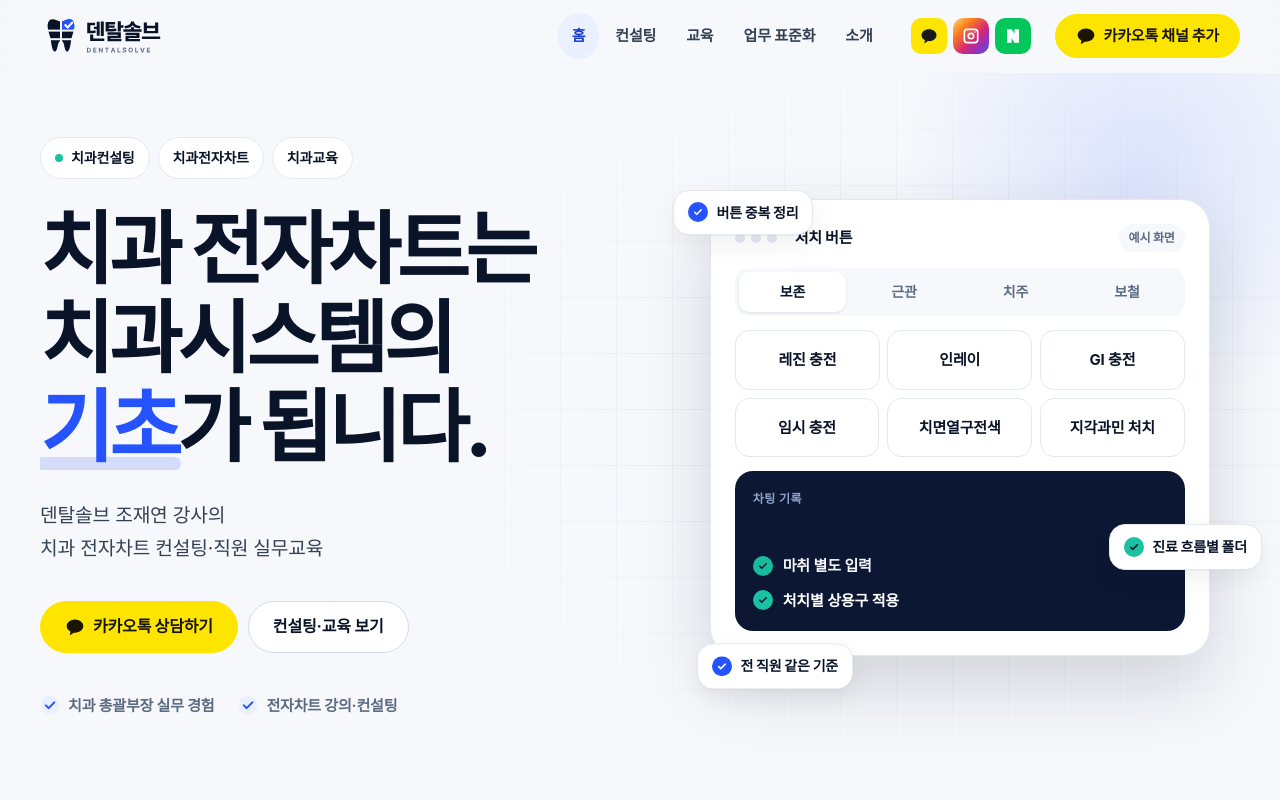
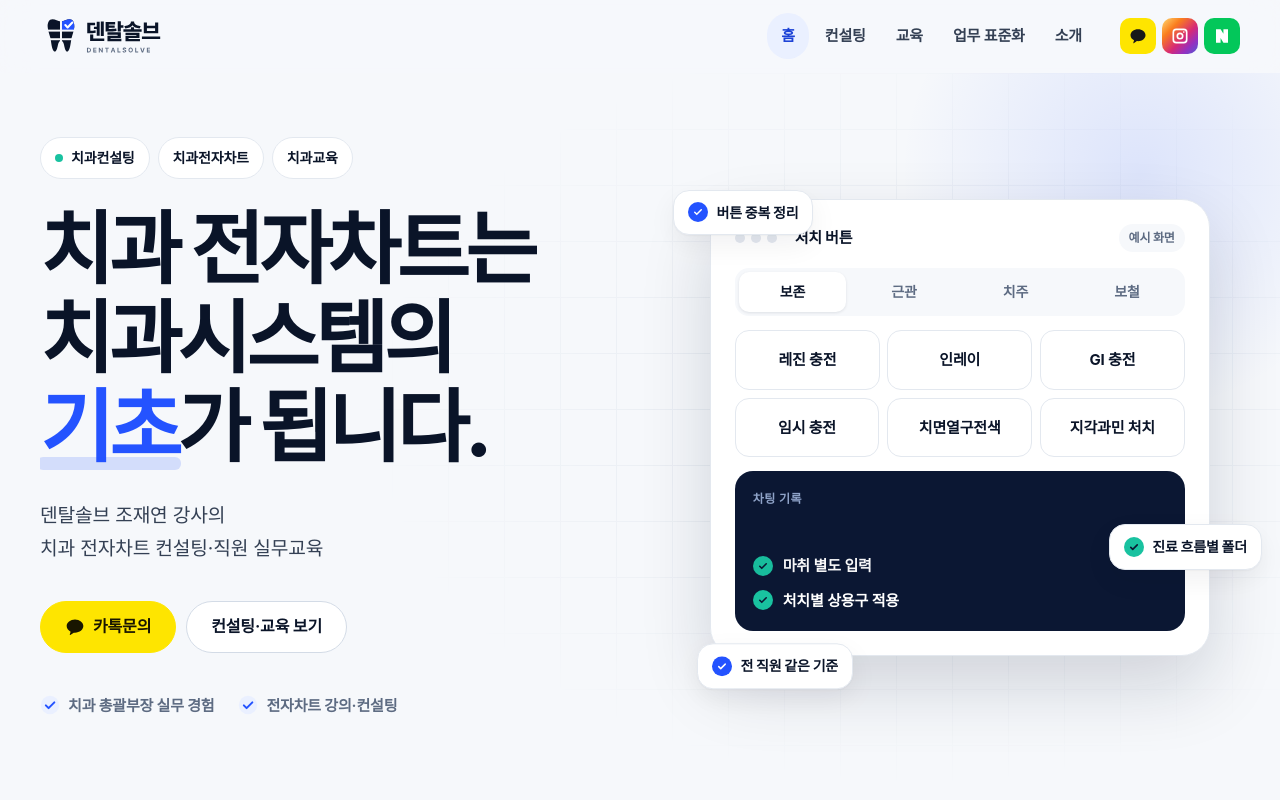
Before and after one commit to maurice2895/maurice2895.github.io, a plain HTML site: page index.html in a window 1280 px wide. Shown: the top 800 px of the page. Drawn offline with Linux system fonts and the light colour scheme; a web font is replaced by a local one.

Commit message:
Use Kakao inquiry label and icon

```diff
--- a/index.html
+++ b/index.html
@@ -309,9 +309,9 @@
 <header class="header">
   <div class="wrap header-in">
     <a class="brand" href="/" aria-label="덴탈솔브 홈"><img class="brand-logo" src="/images/logo.svg?v=2026110407" alt="덴탈솔브" width="186" height="64"></a>
-    <nav class="site-nav" id="site-nav" aria-label="주요 메뉴"><a href="/" aria-current="page">홈</a><a href="/consulting/">컨설팅</a><a href="/oneclick/">교육</a><a href="/standardization/">업무 표준화</a><a href="/about/">소개</a><a class="nav-kakao" href="https://pf.kakao.com/_AaMvX" target="_blank" rel="noopener noreferrer">카카오톡 채널 추가<span class="sr-only">(새 창)</span></a></nav>
-    <div class="social header-social" aria-label="공식 채널"><a class="kakao" href="https://pf.kakao.com/_AaMvX/chat" target="_blank" rel="noopener noreferrer" aria-label="카카오톡 상담 (새 창)"><svg viewBox="0 0 24 24" aria-hidden="true"><path d="M12 3C6.48 3 2 6.55 2 10.93c0 2.8 1.88 5.25 4.72 6.63l-.96 3.53a.4.4 0 0 0 .6.44l4.18-2.77c.48.06.96.1 1.46.1 5.52 0 10-3.55 10-7.93S17.52 3 12 3z"/></svg></a><a class="instagram" href="https://www.instagram.com/maurice_02875" target="_blank" rel="noopener noreferrer" aria-label="인스타그램 (새 창)"><svg viewBox="0 0 24 24" aria-hidden="true"><path d="M7 2h10a5 5 0 0 1 5 5v10a5 5 0 0 1-5 5H7a5 5 0 0 1-5-5V7a5 5 0 0 1 5-5zm0 2.2A2.8 2.8 0 0 0 4.2 7v10A2.8 2.8 0 0 0 7 19.8h10a2.8 2.8 0 0 0 2.8-2.8V7A2.8 2.8 0 0 0 17 4.2H7zm5 3.1a4.7 4.7 0 1 1 0 9.4 4.7 4.7 0 0 1 0-9.4zm0 2.2a2.5 2.5 0 1 0 0 5 2.5 2.5 0 0 0 0-5zm5.1-3.8a1.1 1.1 0 1 1 0 2.2 1.1 1.1 0 0 1 0-2.2z"/></svg></a><a class="naver" href="https://blog.naver.com/maurice2895" target="_blank" rel="noopener noreferrer" aria-label="네이버 블로그 (새 창)"><svg viewBox="0 0 24 24" aria-hidden="true"><path d="M4 3h6.2l3.7 6.1V3H20v18h-6.1l-3.8-6.2V21H4V3z"/></svg></a></div>
-    <a class="btn btn-kakao header-cta" href="https://pf.kakao.com/_AaMvX" target="_blank" rel="noopener noreferrer">카카오톡 채널 추가<span class="sr-only">(새 창)</span></a>
+    <nav class="site-nav" id="site-nav" aria-label="주요 메뉴"><a href="/" aria-current="page">홈</a><a href="/consulting/">컨설팅</a><a href="/oneclick/">교육</a><a href="/standardization/">업무 표준화</a><a href="/about/">소개</a><a class="nav-kakao" href="https://pf.kakao.com/_AaMvX/chat" target="_blank" rel="noopener noreferrer" aria-label="카톡문의">카톡문의<span class="sr-only">(새 창)</span></a></nav>
+    <div class="social header-social" aria-label="공식 채널"><a class="kakao" href="https://pf.kakao.com/_AaMvX/chat" target="_blank" rel="noopener noreferrer" aria-label="카톡문의 (새 창)"><svg viewBox="0 0 24 24" aria-hidden="true"><path d="M12 3C6.48 3 2 6.55 2 10.93c0 2.8 1.88 5.25 4.72 6.63l-.96 3.53a.4.4 0 0 0 .6.44l4.18-2.77c.48.06.96.1 1.46.1 5.52 0 10-3.55 10-7.93S17.52 3 12 3z"/></svg></a><a class="instagram" href="https://www.instagram.com/maurice_02875" target="_blank" rel="noopener noreferrer" aria-label="인스타그램 (새 창)"><svg viewBox="0 0 24 24" aria-hidden="true"><path d="M7 2h10a5 5 0 0 1 5 5v10a5 5 0 0 1-5 5H7a5 5 0 0 1-5-5V7a5 5 0 0 1 5-5zm0 2.2A2.8 2.8 0 0 0 4.2 7v10A2.8 2.8 0 0 0 7 19.8h10a2.8 2.8 0 0 0 2.8-2.8V7A2.8 2.8 0 0 0 17 4.2H7zm5 3.1a4.7 4.7 0 1 1 0 9.4 4.7 4.7 0 0 1 0-9.4zm0 2.2a2.5 2.5 0 1 0 0 5 2.5 2.5 0 0 0 0-5zm5.1-3.8a1.1 1.1 0 1 1 0 2.2 1.1 1.1 0 0 1 0-2.2z"/></svg></a><a class="naver" href="https://blog.naver.com/maurice2895" target="_blank" rel="noopener noreferrer" aria-label="네이버 블로그 (새 창)"><svg viewBox="0 0 24 24" aria-hidden="true"><path d="M4 3h6.2l3.7 6.1V3H20v18h-6.1l-3.8-6.2V21H4V3z"/></svg></a></div>
+
     <button class="nav-toggle" type="button" aria-expanded="false" aria-controls="site-nav" aria-label="메뉴 열기"><span></span><span></span><span></span></button>
   </div>
 </header>
@@ -323,7 +323,7 @@
     <h1 id="hero-title" class="hero-title"><span class="line"><span>치과 전자차트는</span></span><span class="line"><span>치과시스템의</span></span><span class="line"><span><em>기초</em>가 됩니다.</span></span></h1>
     <p class="hero-sub">덴탈솔브 조재연 강사의<br>치과 전자차트 컨설팅·직원 실무교육</p>
     <div class="actions">
-     <a class="btn btn-kakao" href="https://pf.kakao.com/_AaMvX/chat" target="_blank" rel="noopener noreferrer">카카오톡 상담하기<span class="sr-only">(새 창)</span></a>
+     <a class="btn btn-kakao" href="https://pf.kakao.com/_AaMvX/chat" target="_blank" rel="noopener noreferrer">카톡문의<span class="sr-only">(새 창)</span></a>
      <a class="btn" href="#expertise">컨설팅·교육 보기</a>
     </div>
     <ul class="hero-trust" aria-label="강사 경력"><li>치과 총괄부장 실무 경험</li><li>전자차트 강의·컨설팅</li></ul>
@@ -408,7 +408,7 @@
 
  <section class="section" aria-labelledby="process-title">
   <div class="wrap">
-   <div class="sec-head"><div><span class="eyebrow">PROCESS</span><h2 id="process-title">실무 파악부터<br>현장 정착까지</h2></div><p>카카오톡 상담으로 시작합니다.</p></div>
+   <div class="sec-head"><div><span class="eyebrow">PROCESS</span><h2 id="process-title">실무 파악부터<br>현장 정착까지</h2></div><p>카톡문의로 시작합니다.</p></div>
    <ol class="process">
     <li><span class="p-no">01</span><strong>치과 실무 파악</strong><p>진료 흐름과 차트 사용 방식 확인</p></li>
     <li><span class="p-no">02</span><strong>맞춤 시스템 설계</strong><p>처치 버튼 · 차팅 기준 · 교육 내용 설계</p></li>
@@ -469,7 +469,7 @@
     <p>운영과 교육에 필요한 내용을 직접 상담해 드립니다.</p>
    </div>
    <div class="actions">
-    <a class="btn btn-kakao" href="https://pf.kakao.com/_AaMvX/chat" target="_blank" rel="noopener noreferrer">카카오톡 상담하기<span class="sr-only">(새 창)</span></a>
+    <a class="btn btn-kakao" href="https://pf.kakao.com/_AaMvX/chat" target="_blank" rel="noopener noreferrer">카톡문의<span class="sr-only">(새 창)</span></a>
     <a class="btn btn-ghost" href="/about/">강사 소개 보기</a>
    </div>
   </div>
@@ -481,7 +481,7 @@
       <div>
         <a class="brand" href="/" aria-label="덴탈솔브 홈"><img class="brand-logo" src="/images/logo-white.svg?v=2026110407" alt="덴탈솔브" width="186" height="64"></a>
         <p class="footer-desc">치과 현장 실무를 바탕으로 전자차트 컨설팅, 직원 실무교육, 업무 표준화, AI 활용을 연결해 치과에 맞는 시스템을 설계합니다.</p>
-        <div class="social"><a class="kakao" href="https://pf.kakao.com/_AaMvX/chat" target="_blank" rel="noopener noreferrer" aria-label="카카오톡 상담 (새 창)"><svg viewBox="0 0 24 24" aria-hidden="true"><path d="M12 3C6.48 3 2 6.55 2 10.93c0 2.8 1.88 5.25 4.72 6.63l-.96 3.53a.4.4 0 0 0 .6.44l4.18-2.77c.48.06.96.1 1.46.1 5.52 0 10-3.55 10-7.93S17.52 3 12 3z"/></svg></a><a class="instagram" href="https://www.instagram.com/maurice_02875" target="_blank" rel="noopener noreferrer" aria-label="인스타그램 (새 창)"><svg viewBox="0 0 24 24" aria-hidden="true"><path d="M7 2h10a5 5 0 0 1 5 5v10a5 5 0 0 1-5 5H7a5 5 0 0 1-5-5V7a5 5 0 0 1 5-5zm0 2.2A2.8 2.8 0 0 0 4.2 7v10A2.8 2.8 0 0 0 7 19.8h10a2.8 2.8 0 0 0 2.8-2.8V7A2.8 2.8 0 0 0 17 4.2H7zm5 3.1a4.7 4.7 0 1 1 0 9.4 4.7 4.7 0 0 1 0-9.4zm0 2.2a2.5 2.5 0 1 0 0 5 2.5 2.5 0 0 0 0-5zm5.1-3.8a1.1 1.1 0 1 1 0 2.2 1.1 1.1 0 0 1 0-2.2z"/></svg></a><a class="naver" href="https://blog.naver.com/maurice2895" target="_blank" rel="noopener noreferrer" aria-label="네이버 블로그 (새 창)"><svg viewBox="0 0 24 24" aria-hidden="true"><path d="M4 3h6.2l3.7 6.1V3H20v18h-6.1l-3.8-6.2V21H4V3z"/></svg></a></div>
+        <div class="social"><a class="kakao" href="https://pf.kakao.com/_AaMvX/chat" target="_blank" rel="noopener noreferrer" aria-label="카톡문의 (새 창)"><svg viewBox="0 0 24 24" aria-hidden="true"><path d="M12 3C6.48 3 2 6.55 2 10.93c0 2.8 1.88 5.25 4.72 6.63l-.96 3.53a.4.4 0 0 0 .6.44l4.18-2.77c.48.06.96.1 1.46.1 5.52 0 10-3.55 10-7.93S17.52 3 12 3z"/></svg></a><a class="instagram" href="https://www.instagram.com/maurice_02875" target="_blank" rel="noopener noreferrer" aria-label="인스타그램 (새 창)"><svg viewBox="0 0 24 24" aria-hidden="true"><path d="M7 2h10a5 5 0 0 1 5 5v10a5 5 0 0 1-5 5H7a5 5 0 0 1-5-5V7a5 5 0 0 1 5-5zm0 2.2A2.8 2.8 0 0 0 4.2 7v10A2.8 2.8 0 0 0 7 19.8h10a2.8 2.8 0 0 0 2.8-2.8V7A2.8 2.8 0 0 0 17 4.2H7zm5 3.1a4.7 4.7 0 1 1 0 9.4 4.7 4.7 0 0 1 0-9.4zm0 2.2a2.5 2.5 0 1 0 0 5 2.5 2.5 0 0 0 0-5zm5.1-3.8a1.1 1.1 0 1 1 0 2.2 1.1 1.1 0 0 1 0-2.2z"/></svg></a><a class="naver" href="https://blog.naver.com/maurice2895" target="_blank" rel="noopener noreferrer" aria-label="네이버 블로그 (새 창)"><svg viewBox="0 0 24 24" aria-hidden="true"><path d="M4 3h6.2l3.7 6.1V3H20v18h-6.1l-3.8-6.2V21H4V3z"/></svg></a></div>
       </div>
       <div>
         <h2>컨설팅·교육</h2>
@@ -498,6 +498,6 @@
     </div>
   </div>
 </footer>
-<a class="sticky-cta" href="https://pf.kakao.com/_AaMvX/chat" target="_blank" rel="noopener noreferrer">카카오톡 상담하기<span class="sr-only">(새 창)</span></a>
+<a class="sticky-cta" href="https://pf.kakao.com/_AaMvX/chat" target="_blank" rel="noopener noreferrer">카톡문의<span class="sr-only">(새 창)</span></a>
 </body>
 </html>
```
